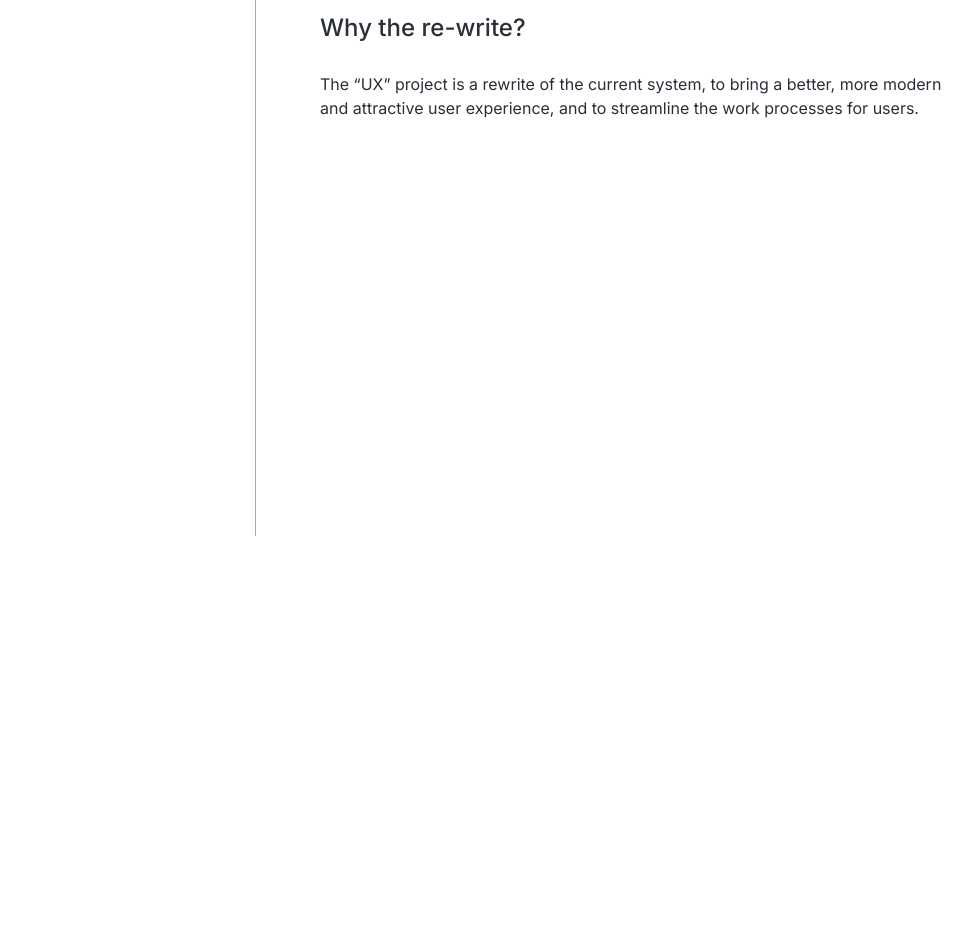
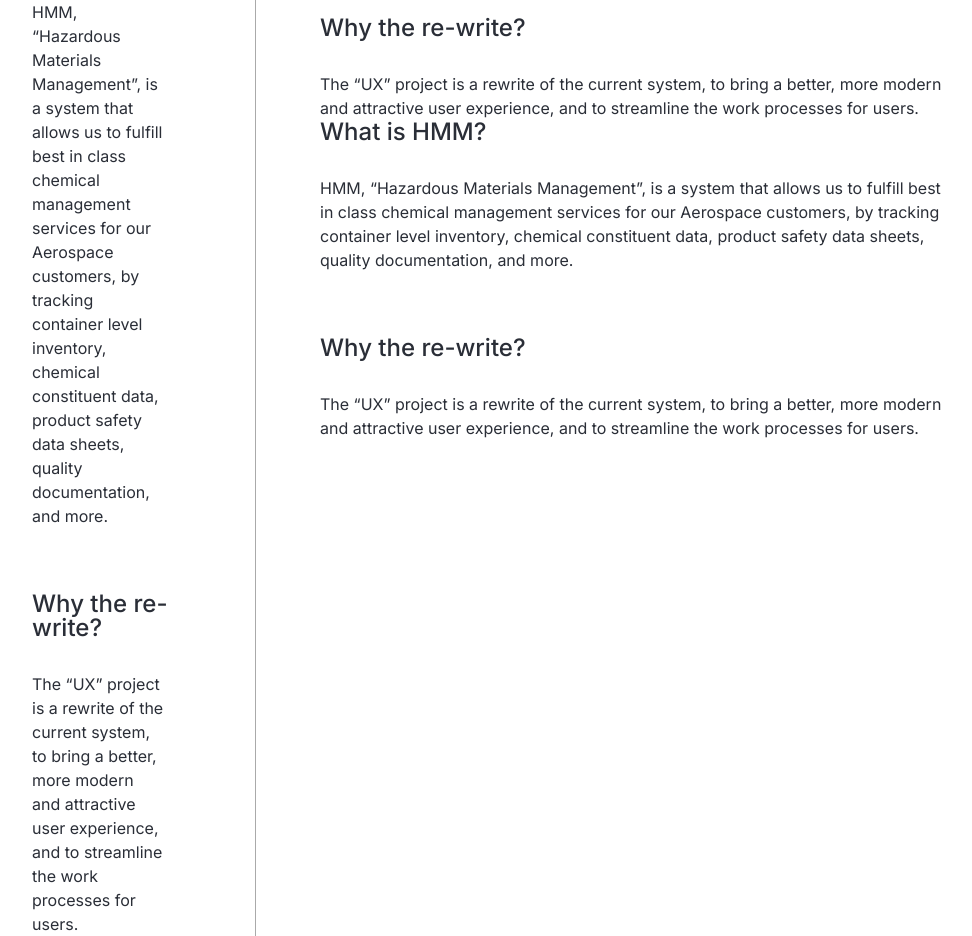
Before and after one commit to laurapadilla/hmm-demo, a React (Create React App) app: page / in a window 1280 px wide. Shown: the part 320-1256 px from the top of the page, without its empty margins (0-972 px from the left). Before the commit the page ends 856 px from the top, so only its background shows below. Built offline with nearby package versions, Linux system fonts and the light colour scheme.

Commit message:
add content for users component

```diff
--- a/src/App.js
+++ b/src/App.js
@@ -3,7 +3,11 @@ import "./css/tachyons.css";
 import "./css/base.css";
 import "./css/main.css";
 
-import Nav from "./Nav";
+import { Route, Switch } from "react-router-dom";
+
+import Nav from "./components/Nav";
+import Home from "./components/Home";
+import Users from "./components/Home";
 
 function App() {
   return (
@@ -29,27 +33,19 @@ function App() {
           {/* Nav column */}
           <div className="ph4 pt5 w-20 br b--light-silver">
             <Nav />
+            <Switch>
+              <Route exact path="/" component={Home} />
+              <Route exact path="/users/" component={Users} />
+            </Switch>
           </div>
 
           {/* content column */}
           <section className="content w-80 pa5">
             {/* Home component */}
+            <Home />
             {/* Users Component */}
+            <Users />
             {/* Demo Site Component */}
-            <h1 className="fw5 f3-l mb4">What is HMM?</h1>
-            <p className="f5 w-70 lh-copy mb5">
-              HMM, “Hazardous Materials Management”, is a system that allows us
-              to fulfill best in class chemical management services for our
-              Aerospace customers, by tracking container level inventory,
-              chemical constituent data, product safety data sheets, quality
-              documentation, and more.
-            </p>
-            <h1 className="fw5 f3-l mb4">Why the re-write?</h1>
-            <p className="f5 w-70 lh-copy">
-              The “UX” project is a rewrite of the current system, to bring a
-              better, more modern and attractive user experience, and to
-              streamline the work processes for users.
-            </p>
           </section>
         </main>
       </div>
--- /dev/null
+++ b/src/components/Home.js
@@ -0,0 +1,25 @@
+import React from "react";
+
+class Home extends React.Component {
+  render() {
+    return (
+      <div>
+        <h1 className="fw5 f3-l mb4">What is HMM?</h1>
+        <p className="f5 w-70 lh-copy mb5">
+          HMM, “Hazardous Materials Management”, is a system that allows us to
+          fulfill best in class chemical management services for our Aerospace
+          customers, by tracking container level inventory, chemical constituent
+          data, product safety data sheets, quality documentation, and more.
+        </p>
+        <h1 className="fw5 f3-l mb4">Why the re-write?</h1>
+        <p className="f5 w-70 lh-copy">
+          The “UX” project is a rewrite of the current system, to bring a
+          better, more modern and attractive user experience, and to streamline
+          the work processes for users.
+        </p>
+      </div>
+    );
+  }
+}
+
+export default Home;
--- a/src/Nav.js
+++ b/src/components/Nav.js
@@ -1,5 +1,5 @@
 import React from "react";
-import nav from "./data/nav";
+import nav from "../data/nav";
 
 const NavItem = ({ className, href, children }) => (
   <li className={`mh2-ns f5 f5-l mb4 fw5 ${className}`}>
--- a/src/index.js
+++ b/src/index.js
@@ -1,11 +1,15 @@
 import React from "react";
 import ReactDOM from "react-dom";
+import { BrowserRouter as Router } from "react-router-dom";
+
 import App from "./App";
 
 import * as serviceWorker from "./serviceWorker";
 
 ReactDOM.render(
-  <App />,
+  <Router>
+    <App />
+  </Router>,
 
   document.getElementById("root")
 );
```
Also changed, not shown: src/components/Users.js (added, +25 -0 lines), src/Home.js (deleted), src/Users.js (deleted), src/components/Demo.js (added).
